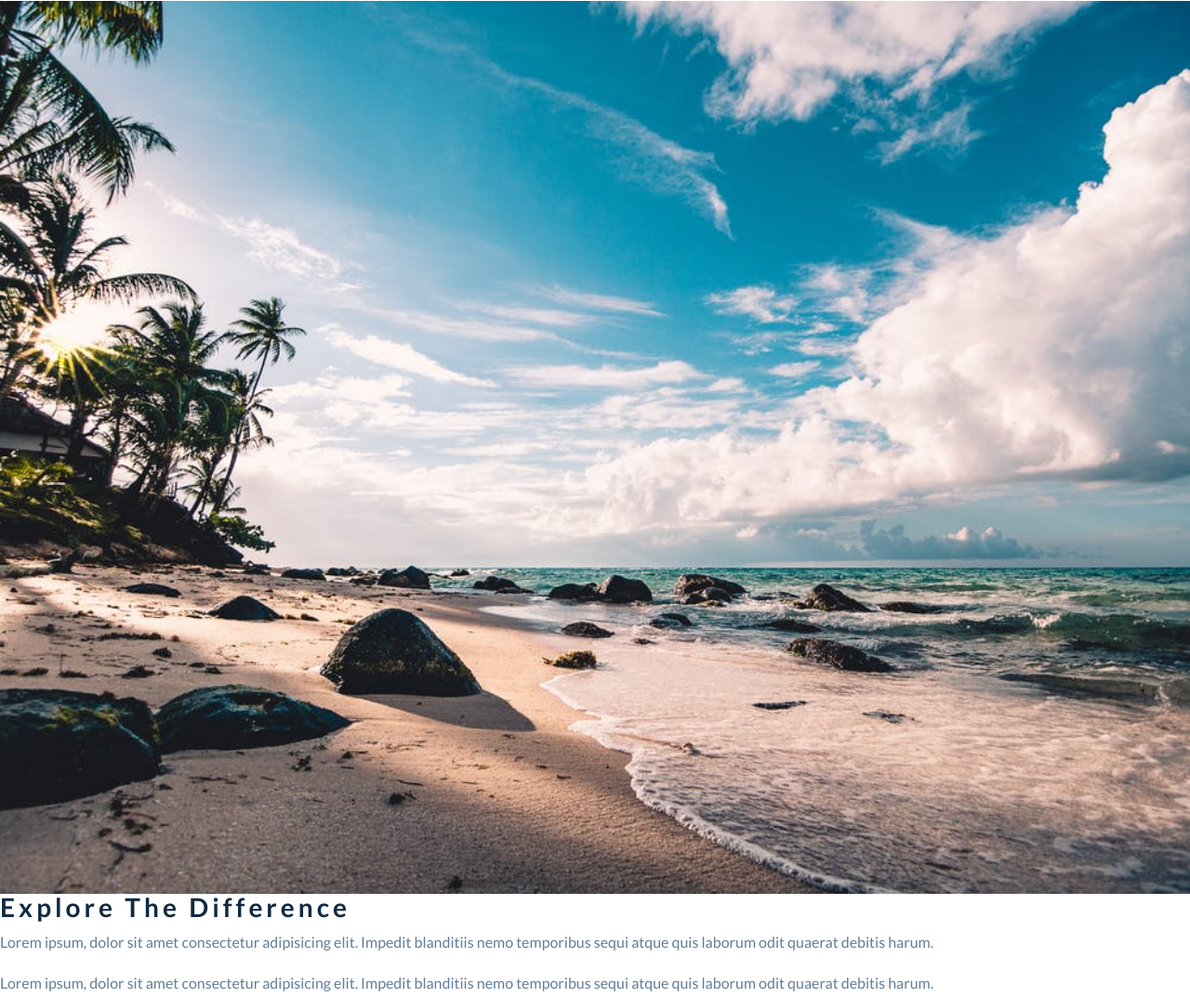
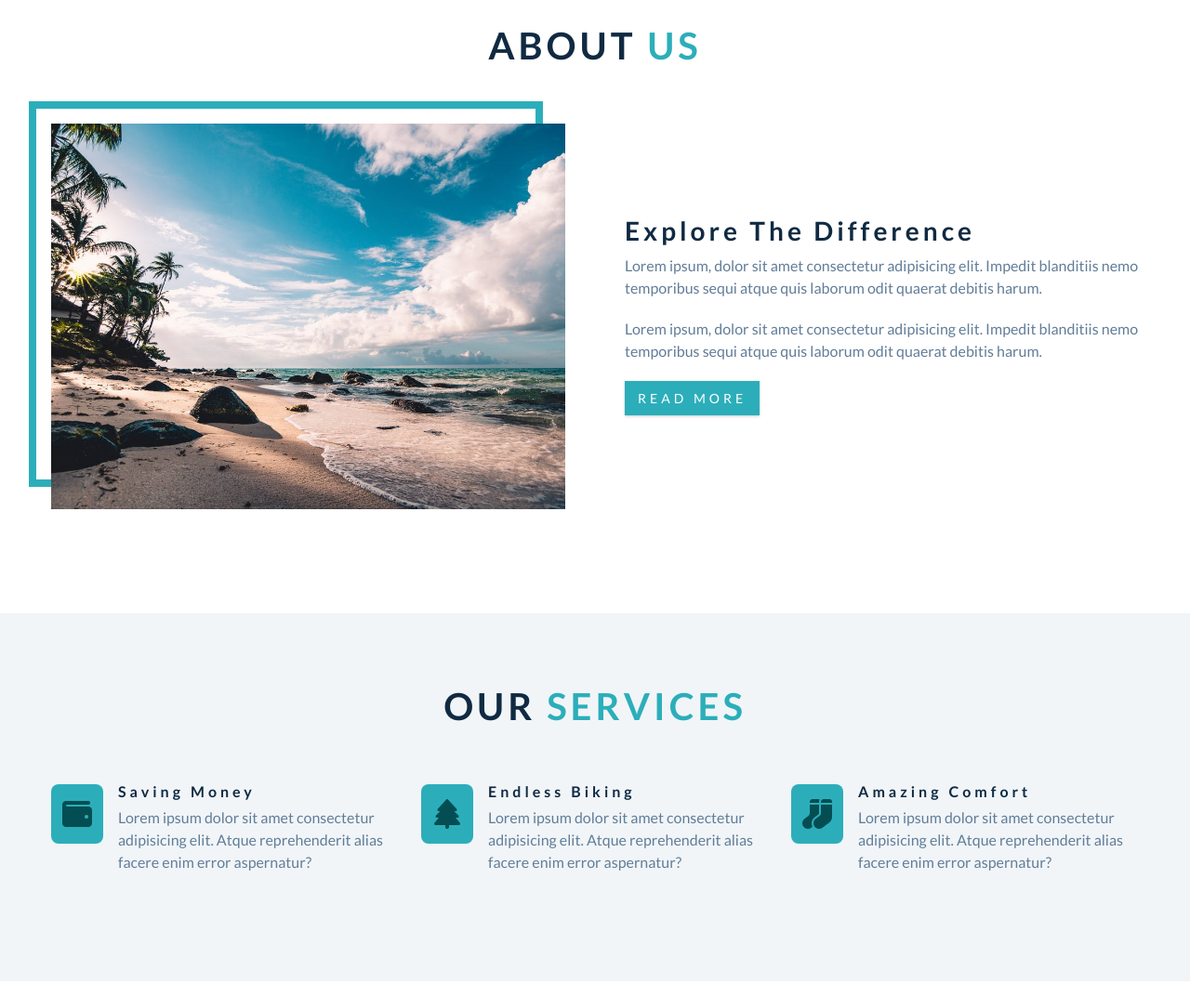
Before and after one commit to sabrinamaral/projects_john_smilga_CSS, a plain HTML site: page 03_backroads_tour_company/index.html in a window 1280 px wide. Shown: the part 851-1924 px from the top of the page at 93% size. Drawn offline with Linux system fonts and the light colour scheme; files whose address does not match are found by name.

Commit message:
add style for sections about and service | css

```diff
--- a/03_backroads_tour_company/style.css
+++ b/03_backroads_tour_company/style.css
@@ -51,7 +51,9 @@ Global Styles
 ===============
 */
 
-* {
+*,
+::before,
+::after {
   margin: 0;
   padding: 0;
   box-sizing: border-box;
@@ -146,7 +148,29 @@ p {
   color: var(--clr-primary-1);
   background: var(--clr-primary-8);
 }
-
+.section {
+  padding: 5rem 0;
+}
+.section-title {
+  text-align: center;
+  margin-bottom: 4rem;
+}
+.section-title h2 {
+  text-transform: uppercase;
+}
+.section-title span {
+  color: var(--clr-primary-5);
+}
+.section-center {
+  width: 90vw;
+  margin: 0 auto;
+  max-width: 1170px;
+}
+@media screen and (min-width: 992px) {
+  .section-center {
+    width: 95vw;
+  }
+}
 /*
 ===============
 Navbar
@@ -211,13 +235,96 @@ About
 /* section add to globals */
 /* title add to globals */
 /* section center add to globals */
+.about-img,
+.about-info {
+  margin-bottom: 2rem;
+}
+@media screen and (min-width: 992px) {
+  .about-center {
+    display: flex;
+    justify-content: space-between;
+    flex-wrap: nowrap;
+    margin-bottom: 0;
+  }
+  .about-img,
+  .about-info {
+    flex: 0 0 calc(50% - 2rem);
+    align-self: center;
+  }
+}
+@media screen and (min-width: 1170px) {
+  .about-img::before {
+    content: " ";
+    position: absolute;
+    width: 100%;
+    height: 100%;
+    border: 0.5rem solid var(--clr-primary-5);
+    top: -1.5rem;
+    left: -1.5rem;
+  }
+  .about-img {
+    position: relative;
+  }
+  .about-photo {
+    position: relative;
+  }
+}
 
 /*
 ===============
 Services
 ===============
 */
-
+.services {
+  background: var(--clr-grey-10);
+}
+.service {
+  text-align: center;
+  margin-bottom: 3rem;
+}
+.service-icon {
+  background: var(--clr-primary-5);
+  color: var(--clr-primary-1);
+  font-size: 2rem;
+  padding: 0.5rem;
+  display: inline-block;
+  margin-bottom: 1.5rem;
+}
+.service-text {
+  max-width: 20rem;
+  margin-left: auto;
+  margin-right: auto;
+}
+@media screen and (min-width: 576px) {
+  .services-center {
+    display: flex;
+    justify-content: space-between;
+    flex-wrap: wrap;
+  }
+  .service {
+    flex: 0 0 calc(50% - 1rem);
+    margin-bottom: 1rem;
+  }
+}
+@media screen and (min-width: 992px) {
+  .service {
+    flex: 0 0 calc(33.33% - 1rem);
+  }
+}
+@media screen and (min-width: 1170px) {
+  .service {
+    display: flex;
+    text-align: left;
+    gap: 1rem;
+  }
+  .service-icon {
+    align-self: flex-start;
+    border-radius: 0.5rem;
+  }
+  .service-title {
+    margin-bottom: 0.5rem;
+  }
+}
 /*
 ===============
 Featured Tours
```
